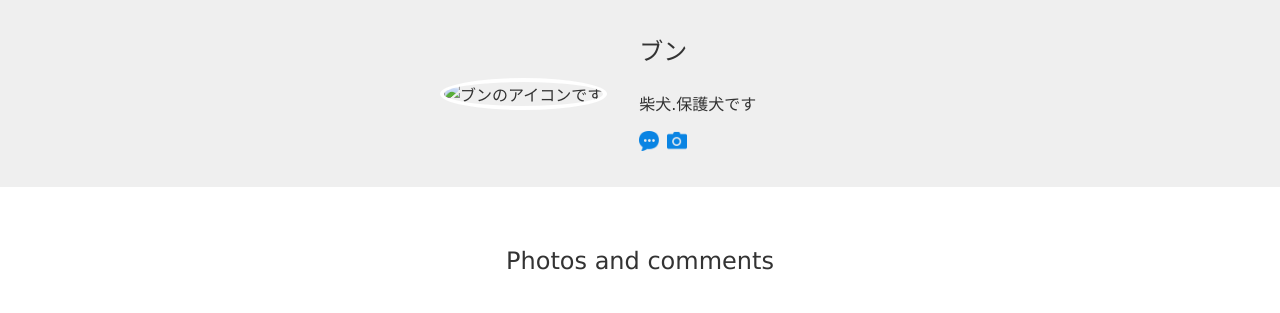
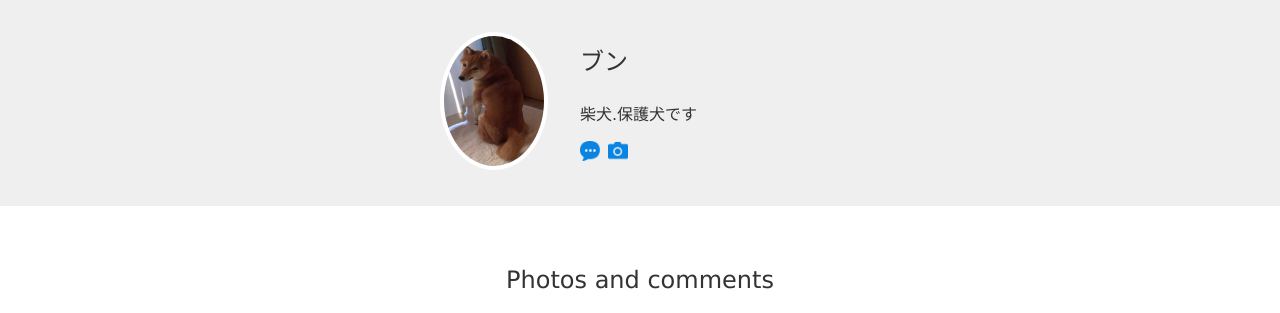
Before and after one commit to Bird109/Bird109.github.io, a plain HTML site: page index.html in a window 1280 px wide. Shown: the top 313 px of the page. Drawn offline with Linux system fonts and the light colour scheme.

Commit message:
Update index.html

```diff
--- a/index.html
+++ b/index.html
@@ -12,7 +12,7 @@
     <header>
         <div class="container">
             <div class="icon">
-            <img src="bun.bizin" width="100" height="130" alt="ブンのアイコンです" >
+            <img src="bunbizin.jpg" width="100" height="130" alt="ブンのアイコンです" >
             </div>
             <div class="info">
                 <h1> ブン</h1>
```
